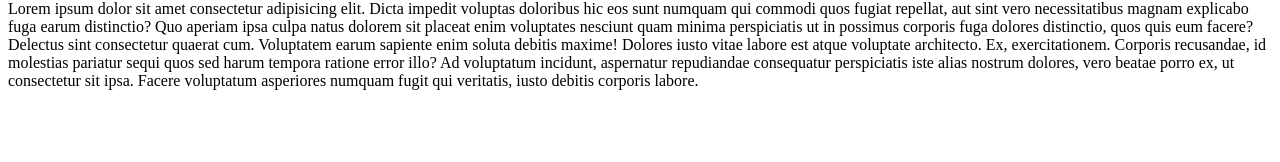
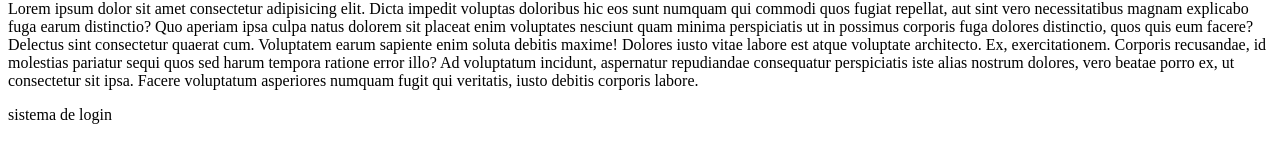
Before and after one commit to italoCesarSilvaOliveira/fuzzy-eureka, a plain HTML site: page index.html in a window 1280 px wide. Shown: the part 186-348 px from the top of the page. Drawn offline with Linux system fonts and the light colour scheme.

Commit message:
Sistema de Login

```diff
--- a/index.html
+++ b/index.html
@@ -38,5 +38,6 @@
       Facere voluptatum asperiores numquam fugit qui veritatis, iusto debitis
       corporis labore.
     </p>
+    <p>sistema de login</p>
   </body>
 </html>
```
